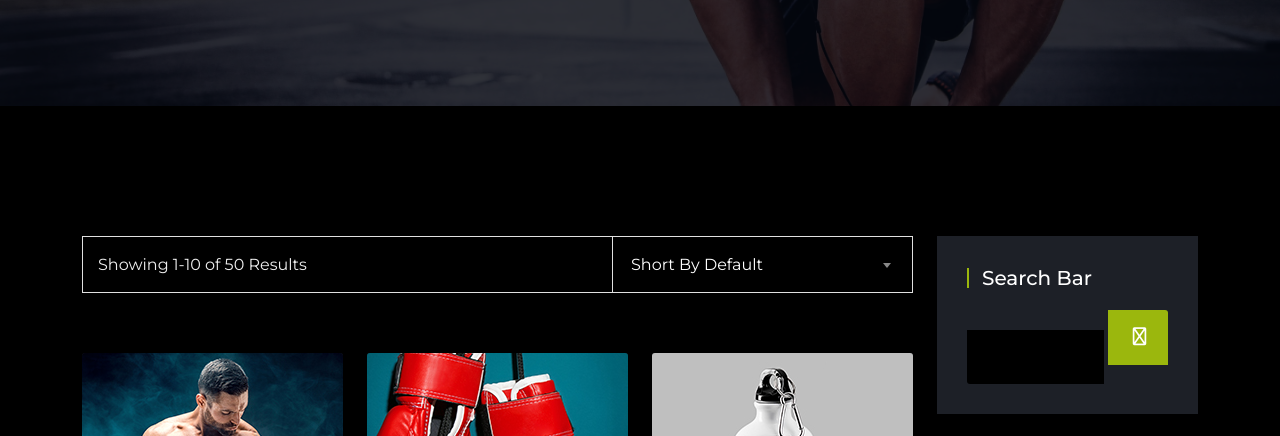
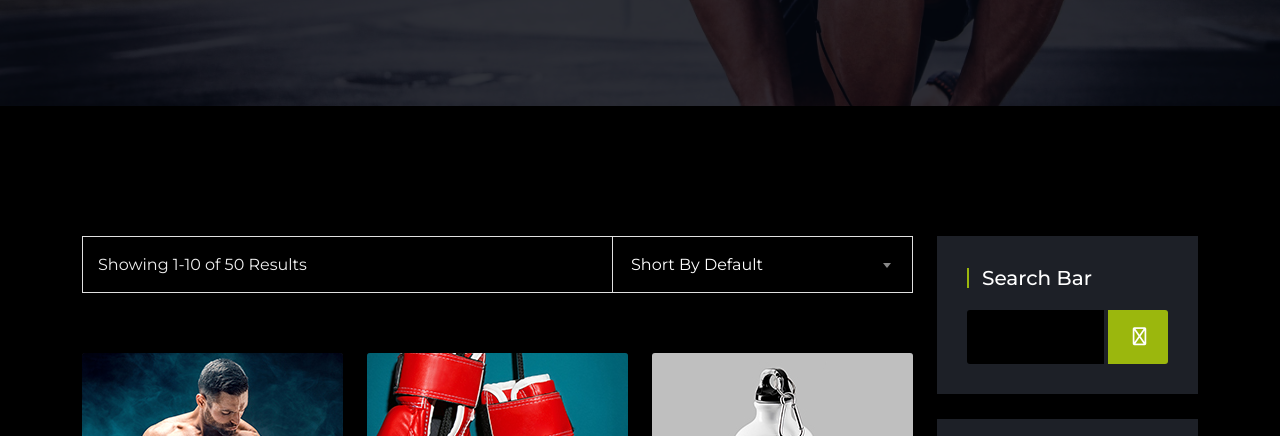
Before and after one commit to freelancersazal/GymSuit, a plain HTML site: page product.html in a window 1280 px wide. Shown: the part 341-777 px from the top of the page. Drawn offline with Linux system fonts and the light colour scheme.

Commit message:
css updated

```diff
--- a/css/style.css
+++ b/css/style.css
@@ -3126,9 +3126,9 @@ footer::before {
 	padding: 0;
 }
 
-.sidebar_item form {
+/* .sidebar_item form {
 	padding-top: 20px;
-}
+} */
 
 .sidebar_item form input {
 	width: 68%;
```
